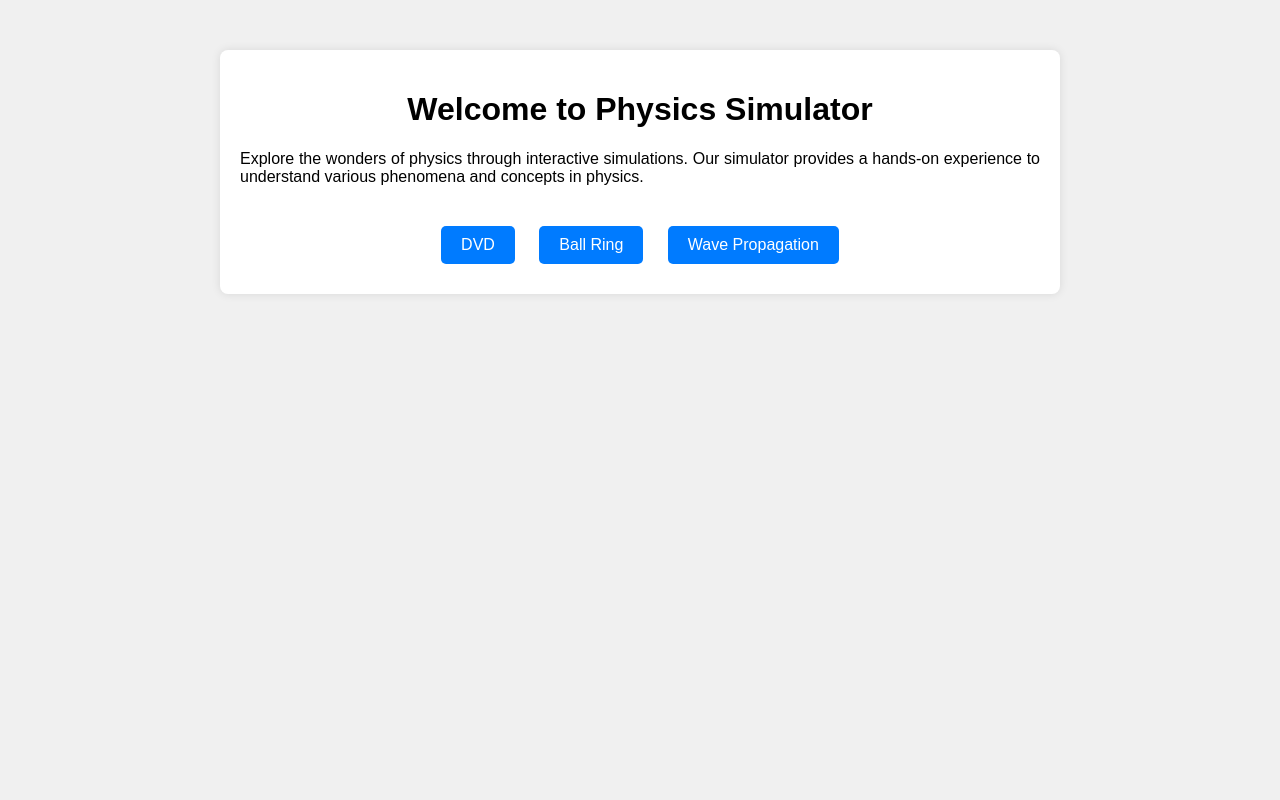
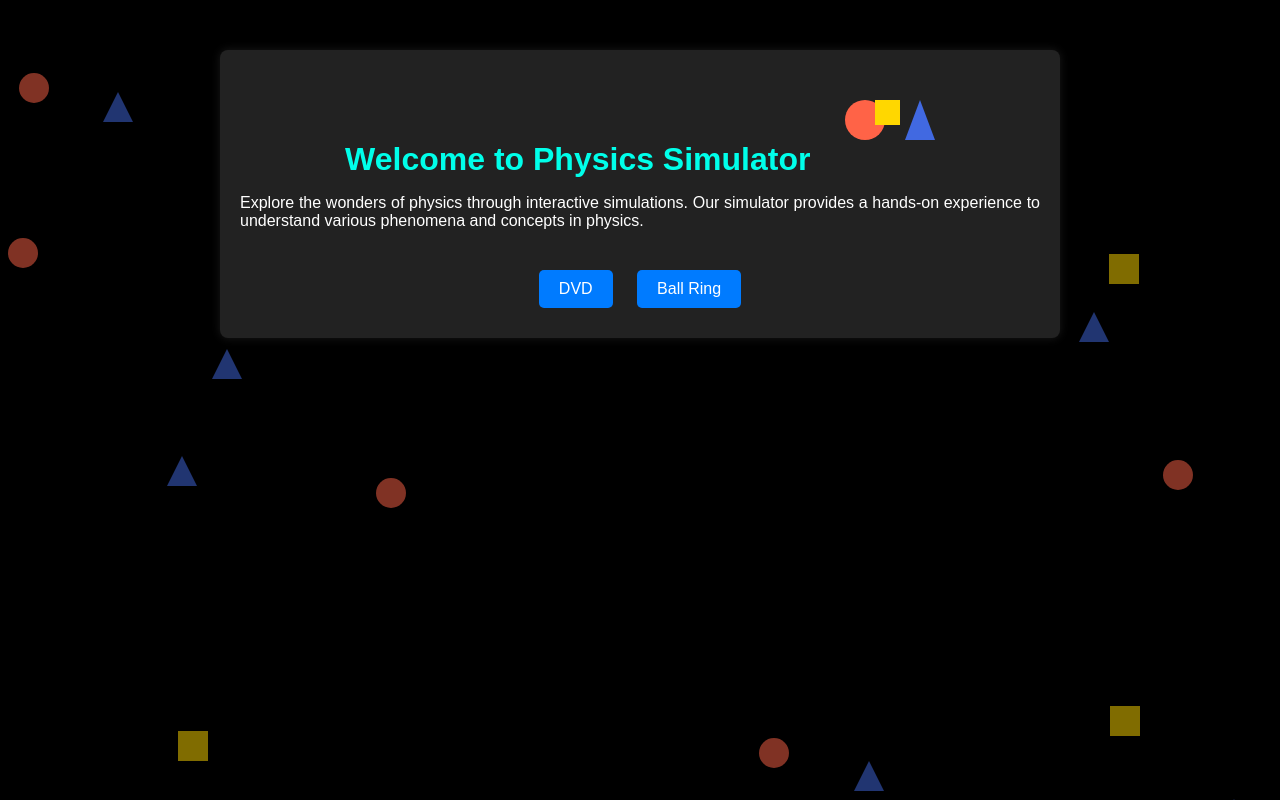
Before and after one commit to ConnorSpendlove/Physics-Sandbox, a plain HTML site: page index.html in a window 1280 px wide. Drawn offline with Linux system fonts and the light colour scheme.

Commit message:
spruced up the landing page

```diff
--- a/index.html
+++ b/index.html
@@ -9,18 +9,55 @@
             font-family: Arial, sans-serif;
             margin: 0;
             padding: 0;
-            background-color: #f0f0f0;
+            background-color: #000;
+            color: #fff;
+            overflow: hidden; /* Hide overflow to prevent scrollbars */
+        }
+        .background {
+            position: fixed;
+            top: 0;
+            left: 0;
+            width: 100%;
+            height: 100%;
+            z-index: -1; /* Place shapes behind other content */
+        }
+        .shape {
+            position: absolute;
+            opacity: 0.5; /* Set opacity */
+        }
+        .circle {
+            width: 30px;
+            height: 30px;
+            border-radius: 50%;
+            background-color: #ff6347; /* Red color */
+        }
+        .square {
+            width: 30px;
+            height: 30px;
+            background-color: #ffd700; /* Yellow color */
+        }
+        .triangle {
+            width: 0;
+            height: 0;
+            border-left: 15px solid transparent;
+            border-right: 15px solid transparent;
+            border-bottom: 30px solid #4169e1; /* Blue color */
         }
         .container {
+            position: relative;
             max-width: 800px;
             margin: 50px auto;
             padding: 20px;
-            background-color: #fff;
+            background-color: #222;
             border-radius: 8px;
-            box-shadow: 0 0 10px rgba(0, 0, 0, 0.1);
+            box-shadow: 0 0 10px rgba(255, 255, 255, 0.1);
+            text-align: center; /* Center align content */
+            z-index: 1; /* Ensure content is above shapes */
         }
-        h1, h2 {
-            text-align: center;
+        h1 {
+            display: inline; /* Make title inline */
+            color: #00ffea;
+            margin-right: 20px; /* Add some spacing between title and SVG */
         }
         p {
             text-align: justify;
@@ -45,15 +82,79 @@
     </style>
 </head>
 <body>
+    <!-- Background layer for bouncing shapes -->
+    <div class="background">
+        <!-- JavaScript will populate this with bouncing shapes -->
+    </div>
+
     <div class="container">
+        <!-- SVG logo -->
         <h1>Welcome to Physics Simulator</h1>
+        <svg xmlns="http://www.w3.org/2000/svg" viewBox="0 0 100 100" width="100" height="100">
+            <circle cx="30" cy="50" r="20" fill="#ff6347"/>
+            <rect x="40" y="30" width="25" height="25" fill="#ffd700"/>
+            <polygon points="70,70 85,30 100,70" fill="#4169e1"/>
+        </svg>
+
         <p>Explore the wonders of physics through interactive simulations. Our simulator provides a hands-on experience to understand various phenomena and concepts in physics.</p>
         <div class="simulator-buttons">
             <a href="./DVD.html">DVD</a>
             <a href="./ballRing.html">Ball Ring</a>
-            <a href="waves.html">Wave Propagation</a>
             <!-- Add more buttons for other simulations -->
         </div>
     </div>
+
+    <!-- JavaScript to create bouncing shapes -->
+    <script>
+        // Function to generate a random number between min and max (inclusive)
+        function getRandomNumber(min, max) {
+            return Math.floor(Math.random() * (max - min + 1) + min);
+        }
+
+        // Function to create a shape and animate it
+        function createShape() {
+            const shapeTypes = ['circle', 'square', 'triangle'];
+            const shapeType = shapeTypes[Math.floor(Math.random() * shapeTypes.length)];
+            const shape = document.createElement('div');
+            shape.classList.add('shape', shapeType);
+            shape.style.left = getRandomNumber(0, window.innerWidth) + 'px';
+            shape.style.top = getRandomNumber(0, window.innerHeight) + 'px';
+            document.body.querySelector('.background').appendChild(shape);
+
+            animateShape(shape);
+        }
+
+        // Function to animate the shape
+        function animateShape(shape) {
+            let dx = getRandomNumber(-5, 5);
+            let dy = getRandomNumber(-5, 5);
+            let x = parseInt(shape.style.left);
+            let y = parseInt(shape.style.top);
+
+            function moveShape() {
+                x += dx;
+                y += dy;
+
+                // Bounce off the screen edges
+                if (x < 0 || x > window.innerWidth - shape.offsetWidth) {
+                    dx = getRandomNumber(-5, 5);
+                }
+                if (y < 0 || y > window.innerHeight - shape.offsetHeight) {
+                    dy = getRandomNumber(-5, 5);
+                }
+
+                shape.style.left = x + 'px';
+                shape.style.top = y + 'px';
+                requestAnimationFrame(moveShape);
+            }
+
+            moveShape();
+        }
+
+        // Create multiple shapes
+        for (let i = 0; i < 20; i++) {
+            createShape();
+        }
+    </script>
 </body>
 </html>
```
